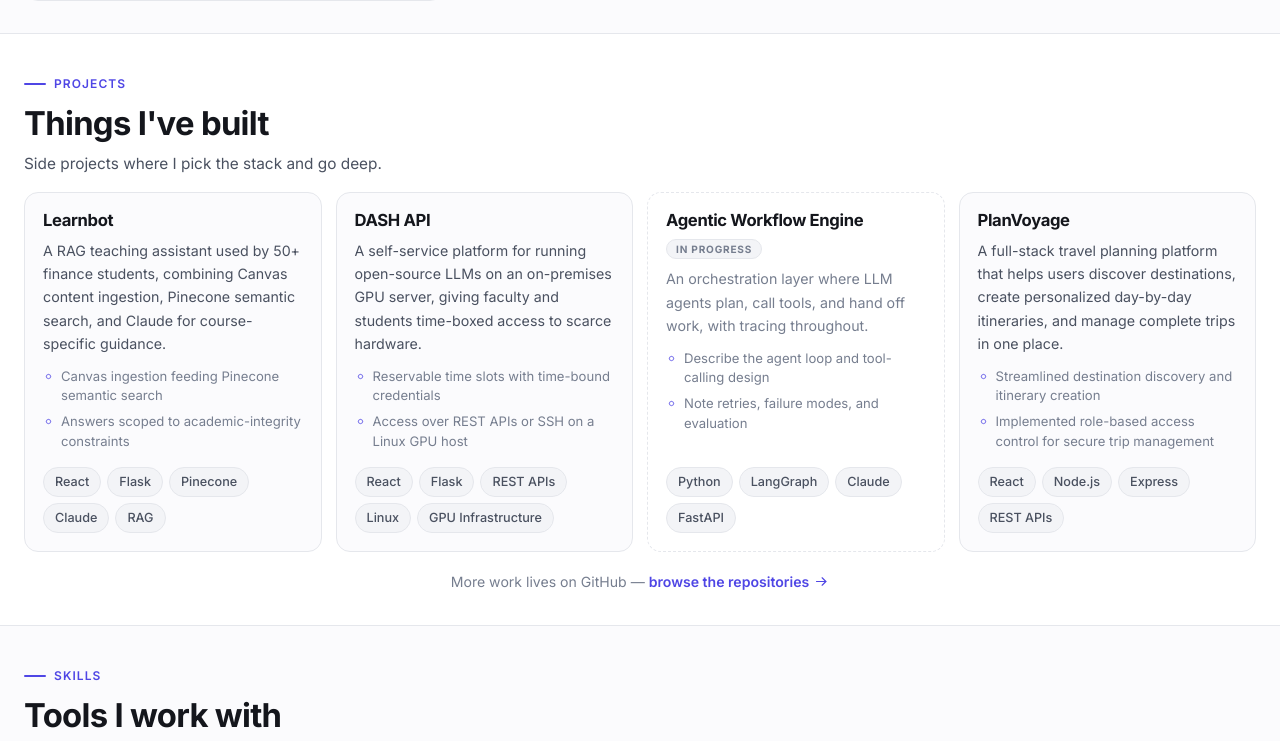
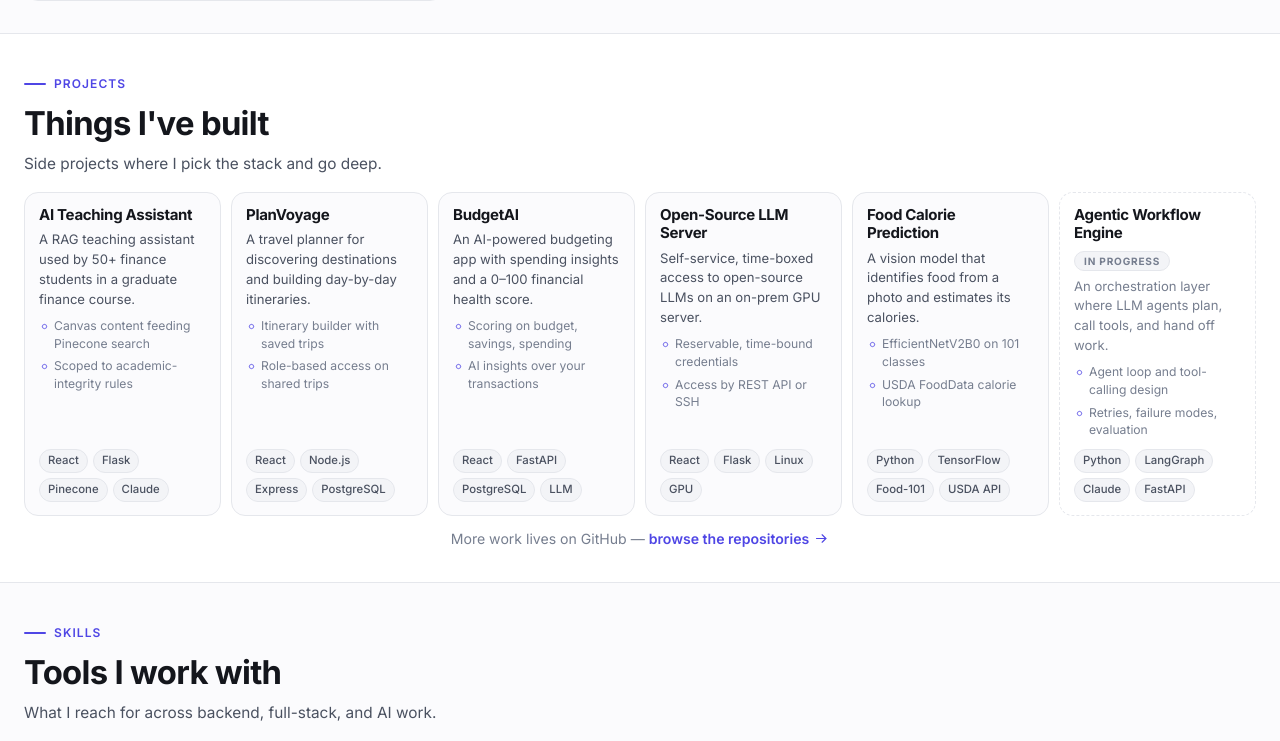
Before and after one commit to Raghav242/raghav-portfolio, a React (Vite) app: page / in a window 1280 px wide. Shown: the part 1989-2730 px from the top of the page. Built offline with nearby package versions, Linux system fonts and the light colour scheme.

Commit message:
updated projects

```diff
--- a/src/components/About.css
+++ b/src/components/About.css
@@ -245,7 +245,10 @@
     display: grid;
     grid-template-columns: minmax(0, 1.15fr) minmax(0, 1fr);
     gap: 40px;
-    align-items: start;
+    /* The prose runs shorter than the two stacked cards, so centering the
+       columns against each other reads as one balanced band rather than a
+       block of text hanging off the top of a taller sidebar. */
+    align-items: center;
   }
 
   .about__main,
--- a/src/components/Projects.css
+++ b/src/components/Projects.css
@@ -123,23 +123,28 @@
   border-color: var(--accent);
 }
 
+/* Clamped so one long blurb can't set the height of every card in the row. */
 .project__blurb {
+  display: -webkit-box;
+  -webkit-line-clamp: 4;
+  -webkit-box-orient: vertical;
+  overflow: hidden;
   font-size: 0.86rem;
-  line-height: 1.6;
+  line-height: 1.55;
   color: var(--text-secondary);
 }
 
 .project__highlights {
-  margin-top: 12px;
+  margin-top: 10px;
   display: grid;
-  gap: 6px;
+  gap: 5px;
 }
 
 .project__highlights li {
   position: relative;
   padding-left: 18px;
   font-size: 0.79rem;
-  line-height: 1.5;
+  line-height: 1.45;
   color: var(--text-muted);
 }
 
@@ -161,7 +166,7 @@
   flex-wrap: wrap;
   gap: 6px;
   margin-top: auto;
-  padding-top: 14px;
+  padding-top: 11px;
 }
 
 .projects__more {
@@ -207,37 +212,134 @@
 
   .project {
     flex: initial;
-    padding: 18px;
+    padding: 15px 16px;
   }
 
   .project__name {
-    font-size: 1.04rem;
+    font-size: 1.02rem;
   }
 
   .project__blurb {
-    font-size: 0.89rem;
-    line-height: 1.62;
+    font-size: 0.87rem;
+    line-height: 1.55;
   }
 
   .project__highlights li {
-    font-size: 0.82rem;
+    font-size: 0.81rem;
   }
 
   .project__stack {
-    padding-top: 16px;
+    padding-top: 12px;
   }
 
   .projects__more {
-    margin-top: 18px;
+    margin-top: 14px;
     font-size: 0.88rem;
   }
 }
 
-/* A slightly smaller floor so four cards fit on one row from 1200px up
-   rather than only past 1440px — the second row was the single biggest
-   reason this section outgrew a laptop viewport. */
+/* One row, whatever the count. `auto-fit` with a px floor wraps the moment the
+   container is a little narrower than the ideal — a window that isn't
+   maximized, a scaled display — and that second row, often holding a single
+   orphan card, is what pushes this section past the fold. Column auto-flow
+   puts every card on one line and lets them narrow instead, and it keeps
+   working when a project is added. */
 @media (min-width: 1200px) {
   .projects {
-    grid-template-columns: repeat(auto-fit, minmax(265px, 1fr));
+    grid-template-columns: none;
+    grid-auto-flow: column;
+    grid-auto-columns: minmax(0, 1fr);
+    gap: 10px;
+  }
+
+  .project {
+    padding: 13px 13px 14px;
+  }
+
+  /* Narrow columns mean more wrapping, so the type steps down with them. */
+  .project__name {
+    font-size: 0.94rem;
+  }
+
+  .project__blurb {
+    font-size: 0.82rem;
+    line-height: 1.5;
+  }
+
+  .project__highlights li {
+    font-size: 0.76rem;
+    padding-left: 15px;
+  }
+
+  .project__links a {
+    width: 28px;
+    height: 28px;
+  }
+
+  .project__stack {
+    gap: 5px;
+    padding-top: 10px;
+  }
+
+  .project__stack .chip {
+    padding: 3px 8px;
+    font-size: 0.71rem;
   }
 }
+
+/* Short desktop viewports: the row of cards plus the section header is what
+   pushes this past the fold, so the card's own padding and leading give it
+   back before anything gets cut. */
+@media (min-width: 900px) and (max-height: 860px) {
+  .project {
+    padding: 13px 14px;
+  }
+
+  .project__top {
+    margin-bottom: 6px;
+  }
+
+  .project__blurb {
+    line-height: 1.5;
+  }
+
+  .project__highlights {
+    margin-top: 8px;
+  }
+
+  .project__stack {
+    padding-top: 10px;
+  }
+
+  .projects__more {
+    margin-top: 11px;
+  }
+}
+
+@media (min-width: 900px) and (max-height: 720px) {
+  .project {
+    padding: 11px 13px;
+  }
+
+  .project__name {
+    font-size: 0.97rem;
+  }
+
+  .project__links a {
+    width: 28px;
+    height: 28px;
+  }
+
+  .project__blurb {
+    font-size: 0.83rem;
+    line-height: 1.45;
+  }
+
+  .project__highlights li {
+    font-size: 0.78rem;
+  }
+
+  .project__stack {
+    padding-top: 8px;
+  }
+}
--- a/src/data/content.js
+++ b/src/data/content.js
@@ -177,50 +177,57 @@
  */
 export const projects = [
   {
-    name: 'Learnbot',
+    name: 'AI Teaching Assistant',
     blurb:
-      'A RAG teaching assistant used by 50+ finance students, combining Canvas content ingestion, Pinecone semantic search, and Claude for course-specific guidance.',
+      'A RAG teaching assistant used by 50+ finance students in a graduate finance course.',
     highlights: [
-      'Canvas ingestion feeding Pinecone semantic search',
-      'Answers scoped to academic-integrity constraints',
+      'Canvas content feeding Pinecone search',
+      'Scoped to academic-integrity rules',
     ],
-    stack: ['React', 'Flask', 'Pinecone', 'Claude', 'RAG'],
+    stack: ['React', 'Flask', 'Pinecone', 'Claude'],
     links: { github: null, demo: null },
   },
   {
-    name: 'DASH API',
+    name: 'PlanVoyage',
     blurb:
-      'A self-service platform for running open-source LLMs on an on-premises GPU server, giving faculty and students time-boxed access to scarce hardware.',
-    highlights: [
-      'Reservable time slots with time-bound credentials',
-      'Access over REST APIs or SSH on a Linux GPU host',
-    ],
-    stack: ['React', 'Flask', 'REST APIs', 'Linux', 'GPU Infrastructure'],
+      'A travel planner for discovering destinations and building day-by-day itineraries.',
+    highlights: ['Itinerary builder with saved trips', 'Role-based access on shared trips'],
+    stack: ['React', 'Node.js', 'Express', 'PostgreSQL'],
+    links: { github: null, demo: null },
+  },
+  {
+    name: 'BudgetAI',
+    blurb:
+      'An AI-powered budgeting app with spending insights and a 0–100 financial health score.',
+    highlights: ['Scoring on budget, savings, spending', 'AI insights over your transactions'],
+    stack: ['React', 'FastAPI', 'PostgreSQL', 'LLM'],
+    links: { github: null, demo: null },
+  },
+  {
+    name: 'Open-Source LLM Server',
+    blurb:
+      'Self-service, time-boxed access to open-source LLMs on an on-prem GPU server.',
+    highlights: ['Reservable, time-bound credentials', 'Access by REST API or SSH'],
+    stack: ['React', 'Flask', 'Linux', 'GPU'],
+    links: { github: null, demo: null },
+  },
+  {
+    name: 'Food Calorie Prediction',
+    blurb:
+      'A vision model that identifies food from a photo and estimates its calories.',
+    highlights: ['EfficientNetV2B0 on 101 classes', 'USDA FoodData calorie lookup'],
+    stack: ['Python', 'TensorFlow', 'Food-101', 'USDA API'],
     links: { github: null, demo: null },
   },
   {
     name: 'Agentic Workflow Engine',
     placeholder: true,
     blurb:
-      'An orchestration layer where LLM agents plan, call tools, and hand off work, with tracing throughout.',
-    highlights: [
-      'Describe the agent loop and tool-calling design',
-      'Note retries, failure modes, and evaluation',
-    ],
+      'An orchestration layer where LLM agents plan, call tools, and hand off work.',
+    highlights: ['Agent loop and tool-calling design', 'Retries, failure modes, evaluation'],
     stack: ['Python', 'LangGraph', 'Claude', 'FastAPI'],
     links: { github: null, demo: null },
   },
-  {
-    name: 'PlanVoyage',
-    blurb:
-      'A full-stack travel planning platform that helps users discover destinations, create personalized day-by-day itineraries, and manage complete trips in one place.',
-    highlights: [
-      'Streamlined destination discovery and itinerary creation',
-      'Implemented role-based access control for secure trip management',
-    ],
-    stack: ['React', 'Node.js', 'Express', 'REST APIs'],
-    links: { github: null, demo: null },
-},
   // {
   //   name: 'Realtime Voice Assistant',
   //   placeholder: true,
```
